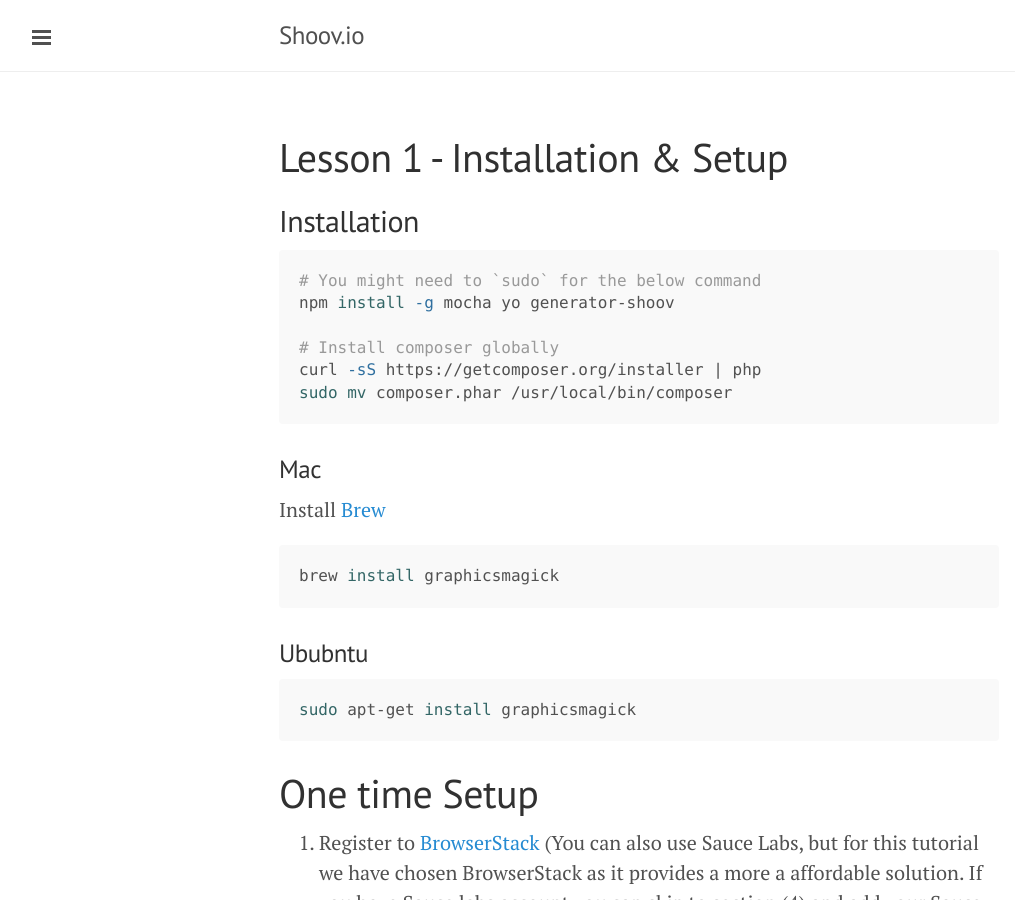
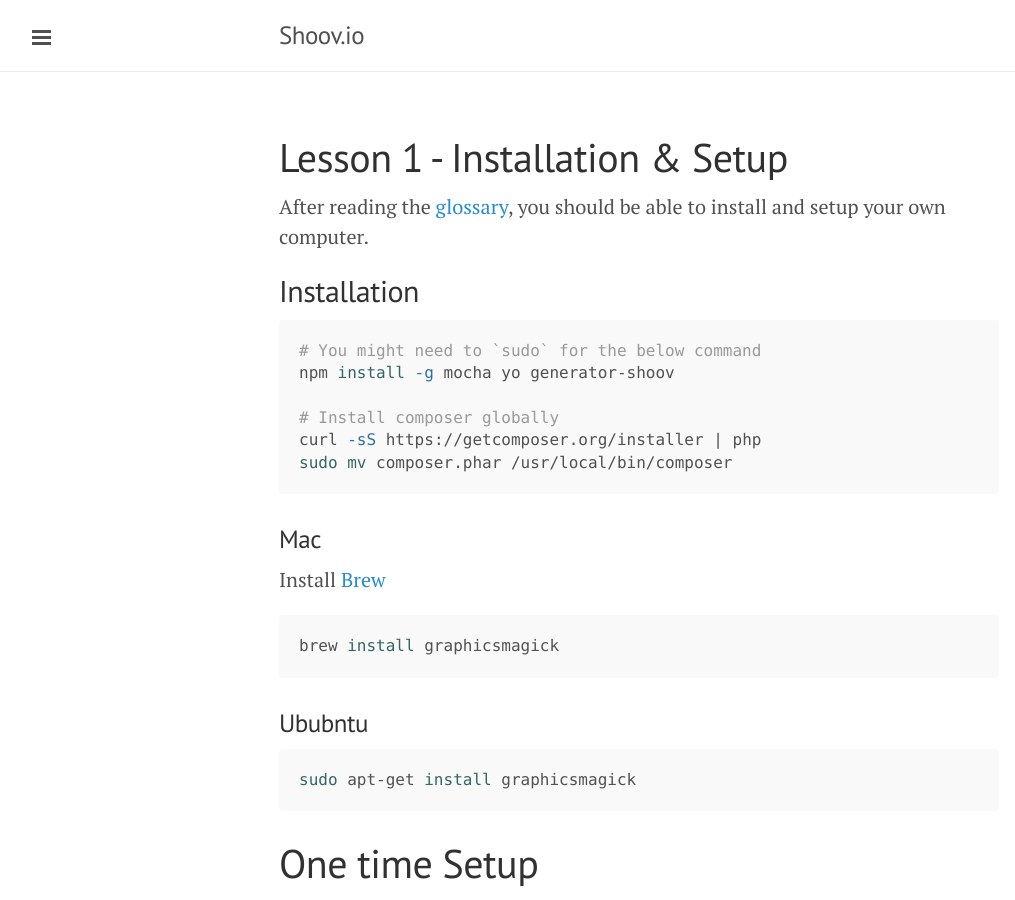
Before and after one commit to shoov/shoov.io, a Jekyll site: the page built from src/tutorials/lesson1-install.md, in a window 1280 px wide and 900 px high. Shown: the whole window, without its empty margins (1-1016 px from the left). Built offline with Jekyll 4.4.1, drawn with Linux system fonts in a browser that asks for light colours; Markdown is read by kramdown in place of the engine named in the settings.

Commit message:
Link to glossary from lesson1

```diff
--- a/src/tutorials/lesson1-install.md
+++ b/src/tutorials/lesson1-install.md
@@ -2,6 +2,8 @@
 layout: page
 title: Lesson 1 - Installation & Setup
 ---
+
+After reading the [glossary](/glossary), you should be able to install and setup your own computer.
 
 ## Installation
 
```
